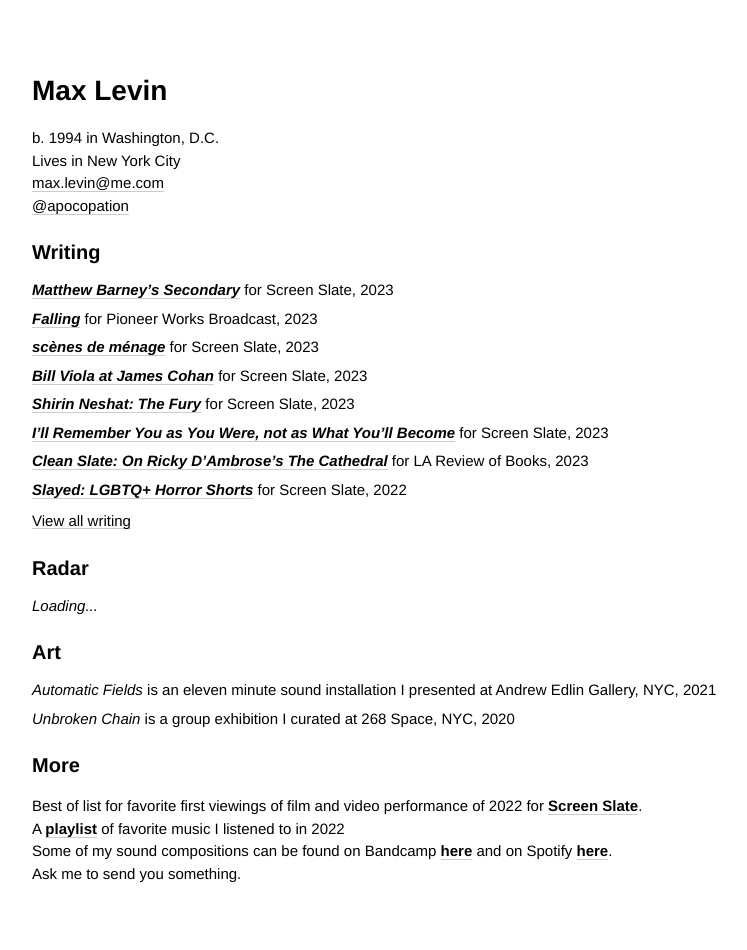
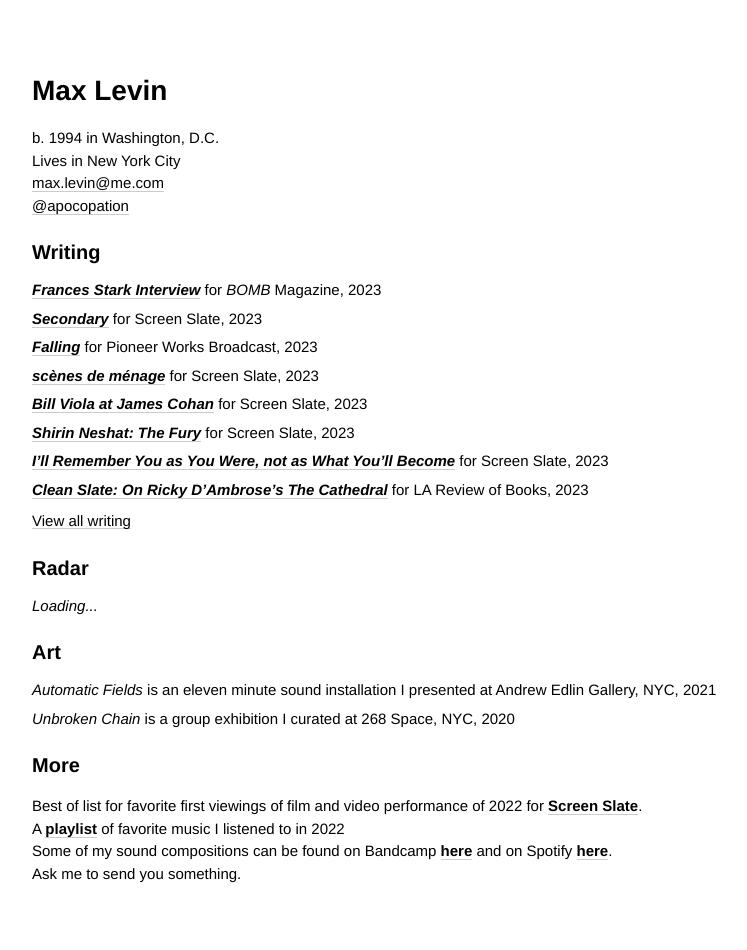
Before and after one commit to minicreative/maxlevin.me, a Jekyll site: the page built from index.md, in a window 1280 px wide. Shown: the whole page, without its empty margins (18-765 px from the left). Built offline with Jekyll 4.4.1, drawn with Linux system fonts in a browser that asks for light colours.

Commit message:
Updated Index

```diff
--- a/index.md
+++ b/index.md
@@ -7,7 +7,10 @@
   condense_button: View all writing
   condense_count: 8
   items:
-  - description: "**[*Matthew Barney’s Secondary*](https://www.screenslate.com/articles/secondary)**
+  - description: "**[*Frances Stark Interview*](https://bombmagazine.org/articles/frances-stark-interviewed/)**
+      for *BOMB* Magazine, 2023"
+    image:
+  - description: "**[*Secondary*](https://www.screenslate.com/articles/secondary)**
       for Screen Slate, 2023"
     image: "/uploads/IMG_0351.jpeg"
   - description: "**[*Falling*](https://pioneerworks.org/broadcast/max-levin-post-pandemic-fainting-at-concerts)**
```
